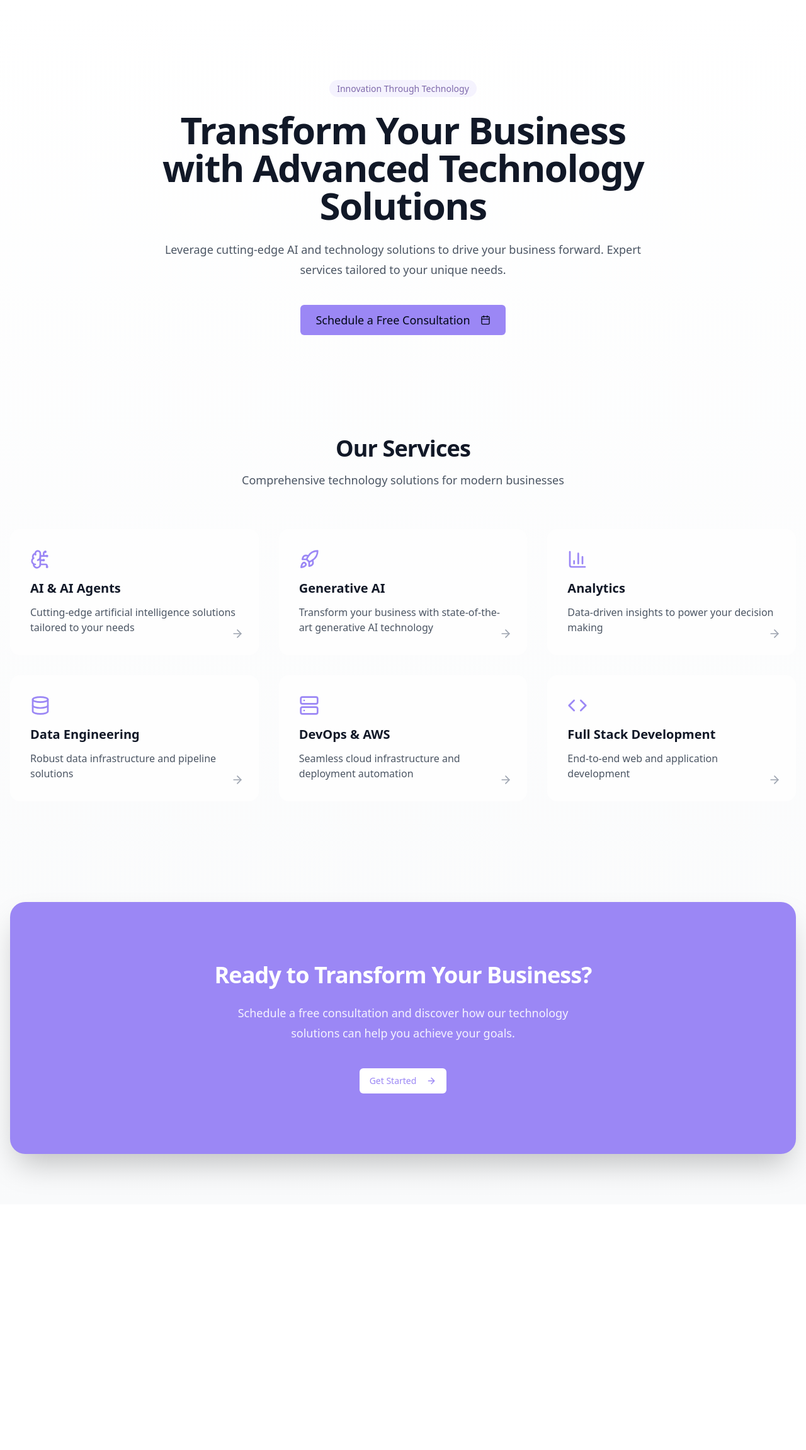
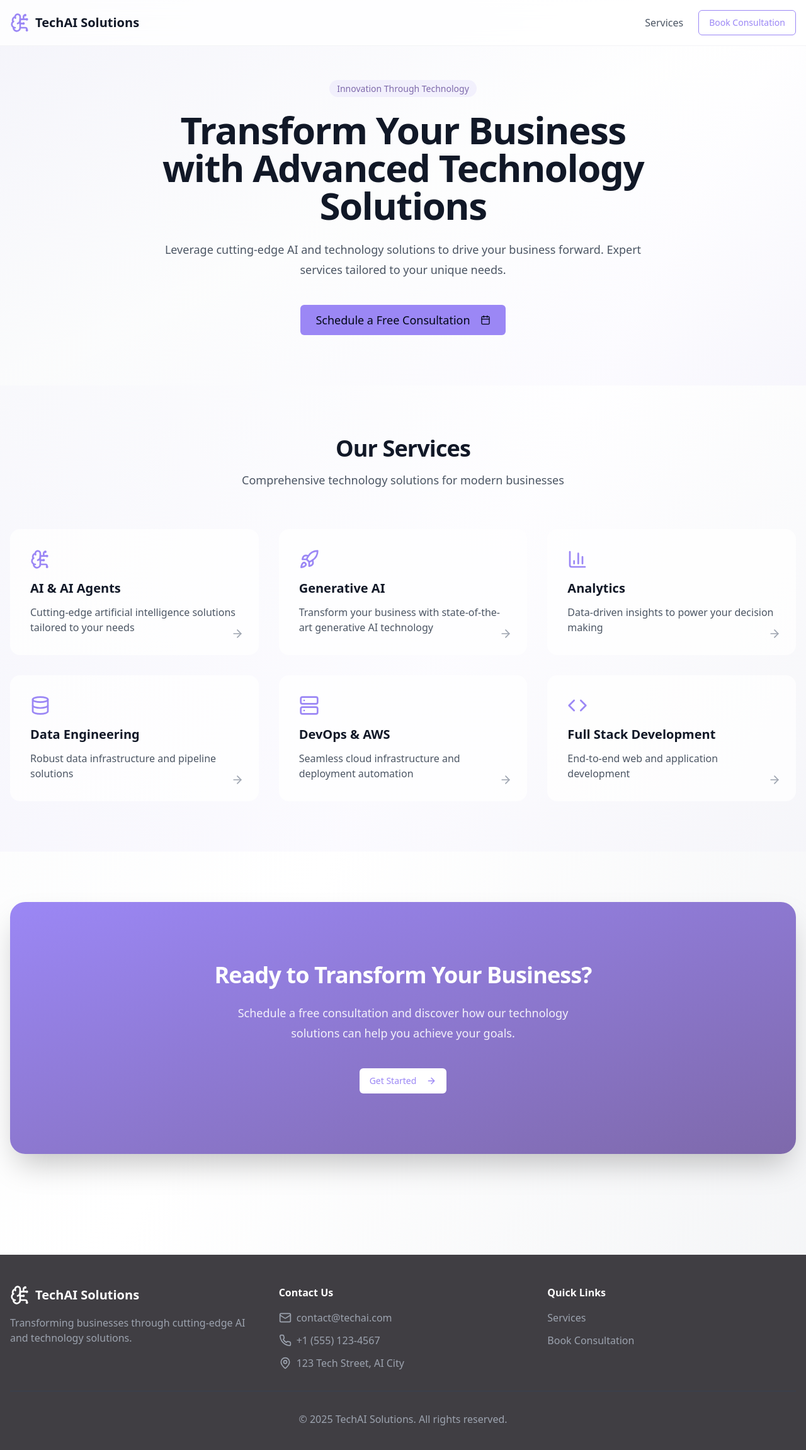
Before and after one commit to seeroi/beyondaicloud, a React (Vite) app: page / in a window 1280 px wide. Shown: the top 2302 px of the page at 63% size. Before the commit the page ends 1912 px from the top, so only its background shows below. Built offline with nearby package versions, Linux system fonts and the light colour scheme.

Commit message:
Improve website design
Add logo, header, footer, background, and color scheme to improve the overall website design and aesthetics.

```diff
--- a/src/pages/Index.tsx
+++ b/src/pages/Index.tsx
@@ -1,7 +1,7 @@
 
 import { useState } from "react";
 import { motion } from "framer-motion";
-import { ArrowRight, Rocket, BrainCircuit, BarChart3, Database, Code, Server, Calendar } from "lucide-react";
+import { ArrowRight, Rocket, BrainCircuit, BarChart3, Database, Code, Server, Calendar, Mail, Phone, MapPin } from "lucide-react";
 import { Button } from "@/components/ui/button";
 
 const services = [
@@ -45,14 +45,37 @@ const Index = () => {
   };
 
   return (
-    <div className="min-h-screen bg-gradient-to-b from-white to-gray-50">
+    <div className="min-h-screen bg-gradient-to-br from-gray-50 via-white to-gray-100">
+      {/* Header */}
+      <header className="fixed top-0 left-0 right-0 bg-white/80 backdrop-blur-md z-50 border-b border-gray-100">
+        <div className="container mx-auto px-4 py-4">
+          <div className="flex items-center justify-between">
+            <div className="flex items-center gap-2">
+              <BrainCircuit className="w-8 h-8 text-primary" />
+              <span className="text-xl font-bold text-gray-900">TechAI Solutions</span>
+            </div>
+            <nav className="hidden md:flex items-center gap-6">
+              <a href="#services" className="text-gray-600 hover:text-primary transition-colors">Services</a>
+              <Button
+                onClick={handleConsultation}
+                variant="outline"
+                className="bg-transparent border-primary text-primary hover:bg-primary hover:text-white"
+              >
+                Book Consultation
+              </Button>
+            </nav>
+          </div>
+        </div>
+      </header>
+
       {/* Hero Section */}
-      <section className="container px-4 pt-32 pb-20 mx-auto text-center">
+      <section className="container px-4 pt-32 pb-20 mx-auto text-center relative overflow-hidden">
+        <div className="absolute inset-0 bg-gradient-to-br from-primary/5 via-transparent to-primary/5 pointer-events-none" />
         <motion.div
           initial={{ opacity: 0, y: 20 }}
           animate={{ opacity: 1, y: 0 }}
           transition={{ duration: 0.6 }}
-          className="max-w-3xl mx-auto"
+          className="max-w-3xl mx-auto relative"
         >
           <span className="px-3 py-1 text-sm font-medium text-primary-dark bg-primary/10 rounded-full">
             Innovation Through Technology
@@ -76,12 +99,13 @@ const Index = () => {
       </section>
 
       {/* Services Grid */}
-      <section className="container px-4 py-20 mx-auto">
+      <section id="services" className="container px-4 py-20 mx-auto relative">
+        <div className="absolute inset-0 bg-gradient-to-tr from-primary/5 to-transparent pointer-events-none" />
         <motion.div
           initial={{ opacity: 0 }}
           animate={{ opacity: 1 }}
           transition={{ duration: 0.6, delay: 0.2 }}
-          className="text-center mb-16"
+          className="text-center mb-16 relative"
         >
           <h2 className="text-3xl font-bold tracking-tight text-gray-900 sm:text-4xl">
             Our Services
@@ -129,7 +153,7 @@ const Index = () => {
           initial={{ opacity: 0, y: 20 }}
           animate={{ opacity: 1, y: 0 }}
           transition={{ duration: 0.6 }}
-          className="relative isolate overflow-hidden bg-primary rounded-3xl px-6 py-24 text-center shadow-2xl sm:px-16"
+          className="relative isolate overflow-hidden bg-gradient-to-br from-primary to-primary-dark rounded-3xl px-6 py-24 text-center shadow-2xl sm:px-16"
         >
           <h2 className="mx-auto max-w-2xl text-3xl font-bold tracking-tight text-white sm:text-4xl">
             Ready to Transform Your Business?
@@ -148,6 +172,50 @@ const Index = () => {
           </div>
         </motion.div>
       </section>
+
+      {/* Footer */}
+      <footer className="bg-secondary py-12 mt-20">
+        <div className="container mx-auto px-4">
+          <div className="grid grid-cols-1 md:grid-cols-3 gap-8">
+            <div>
+              <div className="flex items-center gap-2 text-white mb-4">
+                <BrainCircuit className="w-8 h-8" />
+                <span className="text-xl font-bold">TechAI Solutions</span>
+              </div>
+              <p className="text-gray-400 max-w-sm">
+                Transforming businesses through cutting-edge AI and technology solutions.
+              </p>
+            </div>
+            <div>
+              <h3 className="text-white font-semibold mb-4">Contact Us</h3>
+              <div className="space-y-3">
+                <div className="flex items-center gap-2 text-gray-400">
+                  <Mail className="w-5 h-5" />
+                  <span>contact@techai.com</span>
+                </div>
+                <div className="flex items-center gap-2 text-gray-400">
+                  <Phone className="w-5 h-5" />
+                  <span>+1 (555) 123-4567</span>
+                </div>
+                <div className="flex items-center gap-2 text-gray-400">
+                  <MapPin className="w-5 h-5" />
+                  <span>123 Tech Street, AI City</span>
+                </div>
+              </div>
+            </div>
+            <div>
+              <h3 className="text-white font-semibold mb-4">Quick Links</h3>
+              <nav className="space-y-3">
+                <a href="#services" className="block text-gray-400 hover:text-white transition-colors">Services</a>
+                <a href="#" onClick={handleConsultation} className="block text-gray-400 hover:text-white transition-colors">Book Consultation</a>
+              </nav>
+            </div>
+          </div>
+          <div className="border-t border-gray-700 mt-8 pt-8 text-center text-gray-400">
+            <p>&copy; {new Date().getFullYear()} TechAI Solutions. All rights reserved.</p>
+          </div>
+        </div>
+      </footer>
     </div>
   );
 };
```
